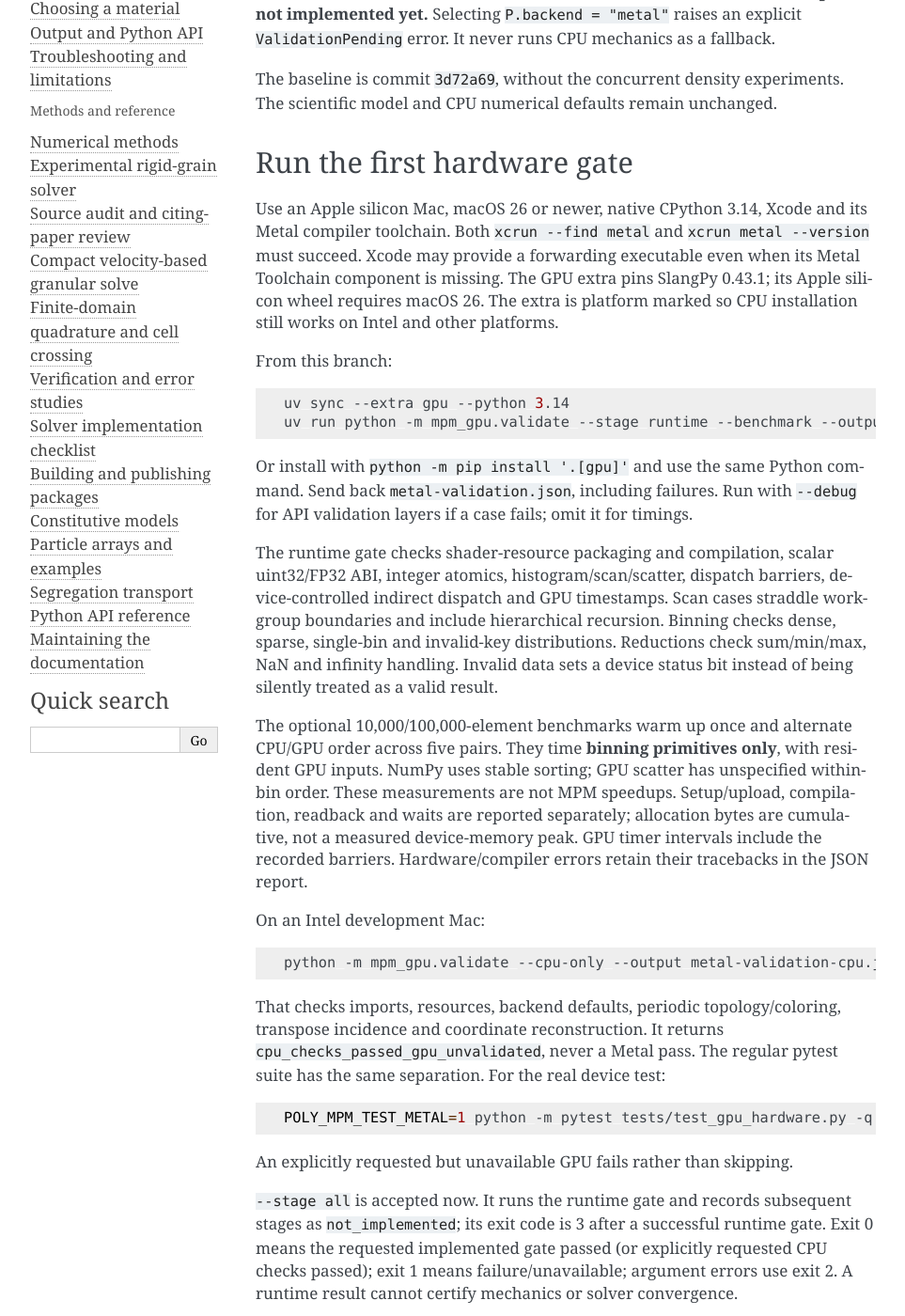
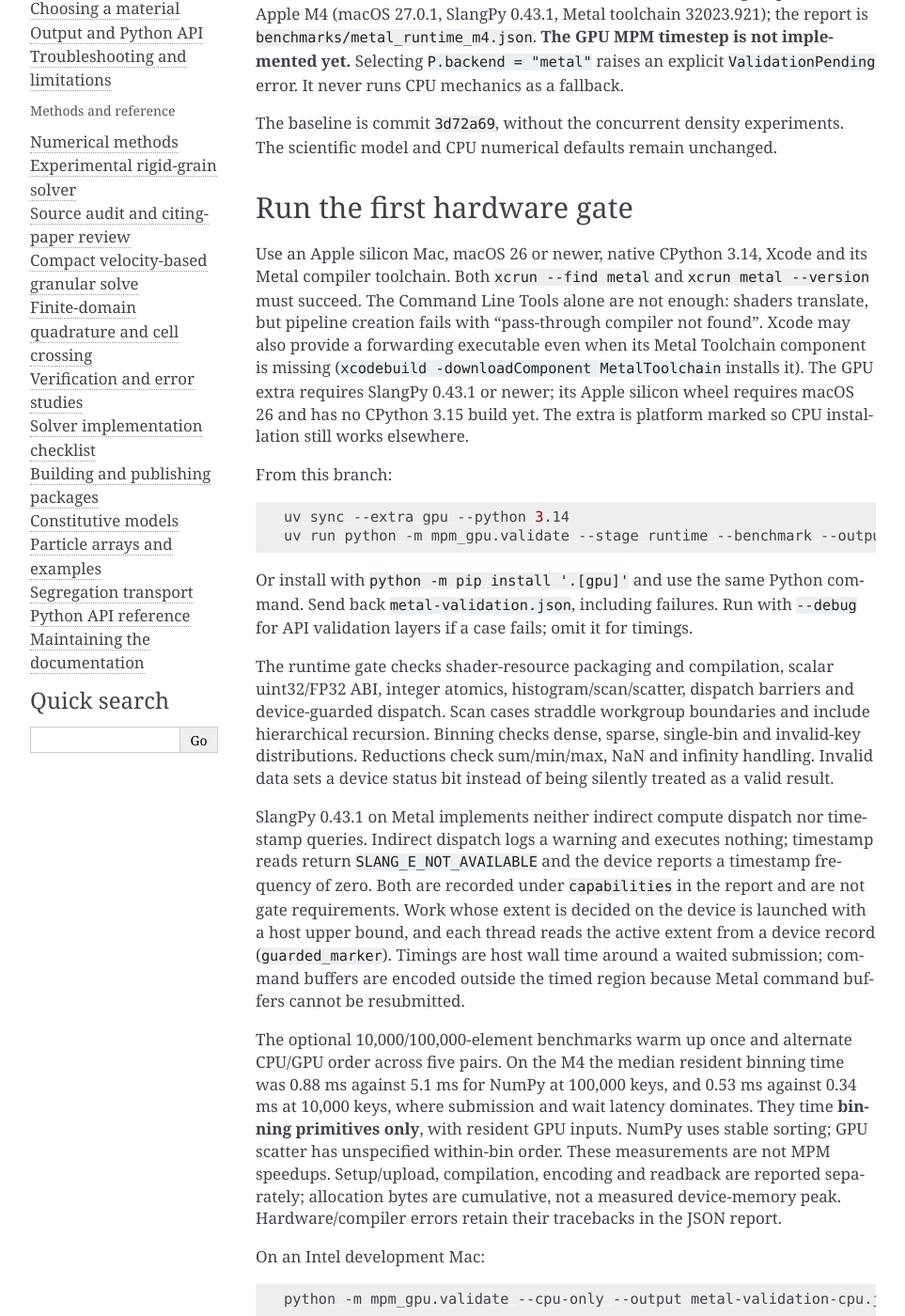
Before and after one commit to benjym/poly-mpm, a Sphinx documentation site: the page built from docs/gpu.md, in a window 1280 px wide and 1400 px high, scrolled down 268 px. Shown: the whole window at 94% size, without its empty margins (148-1111 px from the left). Built offline with Sphinx 7.4.7, drawn with Linux system fonts in a browser that asks for light colours; some of the changed text lies outside the part shown.

Commit message:
Pass the Metal runtime gate on Apple M4 and relax development-host pins
SlangPy's Metal backend implements neither indirect compute dispatch nor
timestamp queries. Replace indirect dispatch with device-guarded dispatch
(host upper bound, active extent read from a device record) and time with
host wall clock around waited submissions. Both features are recorded as
capability probes rather than gate requirements. Re-encode per benchmark
sample, since Metal command buffers are single-use.

Require SlangPy >= 0.43.1 rather than an exact pin, drop the exact Python
patch pin and upgrade the lockfile. Keep both failed hardware reports.

Co-Authored-By: Claude Opus 5.5 <noreply@anthropic.com>

```diff
--- a/docs/gpu-handoff.md
+++ b/docs/gpu-handoff.md
@@ -12,7 +12,9 @@ the task is larger than running the first validation command.
 - Runtime/primitives checkpoint: `4dd4ebf`.
 - CPU science baseline: `3d72a69`, before the separate density work.
 - Target: Apple silicon only, macOS 26+, native CPython 3.14, Metal via
-  SlangPy **0.43.1**. The Intel development Mac is not a job target.
+  SlangPy 0.43.1 or newer (0.43.1 is the latest release and has no CPython 3.15
+  wheel). Pins from the Intel development Mac were relaxed; backwards
+  compatibility with older toolchains is not required.
 - Keep this backend inside the existing package, under `mpm_gpu`, with the same
   inputs, outputs, plots, Rich progress and save frequency. Segregation will be
   added later through this package; implement mechanics first.
@@ -29,6 +31,23 @@ They prevent selecting Metal and accidentally running CPU mechanics. Replace
 these guards only when the corresponding resident implementation exists and
 passes its gates. There is no GPU MPM speedup measurement yet.
 
+## Status on the Apple M4 (29 October 2026)
+
+The runtime gate passed on an Apple M4, macOS 27.0.1, CPython 3.14.10,
+SlangPy 0.43.1, Xcode with Metal toolchain 32023.921
+(`benchmarks/metal_runtime_m4.json`). Two failed reports are kept:
+`metal_runtime_m4_no_toolchain_failed.json` (Command Line Tools only, with the
+compiler check bypassed to locate the dependency) and
+`metal_runtime_m4_backend_gaps_failed.json` (indirect dispatch and timestamps).
+
+SlangPy's Metal backend implements neither indirect compute dispatch (it
+warns and executes nothing) nor timestamp queries. Device-decided work extents
+use guarded dispatch: a host upper bound with each thread reading the active
+extent from a device record. Timings use host wall time around waited
+submissions. Metal command buffers are single-use, so replay requires
+re-encoding; mechanics and solver code should preallocate workspaces so that
+re-encoding allocates nothing. Gate 2 (mechanics kernels) is next.
+
 ## First action on the target Mac
 
 Fetch and check out `origin/codex/metal-backend` in a suitable clean checkout.
@@ -70,8 +89,8 @@ hardware failure or permission to mark the whole port validated.
 
 | Files | Purpose |
 | --- | --- |
-| `mpm_gpu/runtime.py` | Lazy SlangPy import, explicit Metal device, compiler/platform checks, kernel cache, scalar buffers, dispatch/barriers, indirect dispatch, timestamps and transfer accounting |
-| `mpm_gpu/shaders/primitives.slang` | Nine entry points: fill, histogram, tiled scan, scan offsets, scatter, reduction, device dispatch arguments, indirect marker and ABI probe |
+| `mpm_gpu/runtime.py` | Lazy SlangPy import, explicit Metal device, compiler/platform checks, kernel cache, scalar buffers, dispatch/barriers and transfer accounting; indirect dispatch and timestamps are kept only for capability probes |
+| `mpm_gpu/shaders/primitives.slang` | Ten entry points: fill, histogram, tiled scan, scan offsets, scatter, reduction, guarded marker, device dispatch arguments and indirect marker (capability probe only) and ABI probe |
 | `mpm_gpu/primitives.py` | Hierarchical scans/reductions and histogram → scan → scatter; intermediate buffers remain on device |
 | `mpm_gpu/topology.py` | Static canonical Q1 neighbors, transpose incidence, conflict colors, split cell/fraction coordinates |
 | `mpm_gpu/config.py` | Backend defaults, supported configuration validation and temporary runner guard |
--- a/docs/gpu.md
+++ b/docs/gpu.md
@@ -4,7 +4,9 @@ For continuation on the target Mac, start with the [agent handoff](gpu-handoff.m
 
 The first implementation milestone supplies the optional Metal runtime, resident
 integer binning, hierarchical scans/reductions, static Q1 incidence, split
-particle coordinates and a hardware validation command. **The GPU MPM timestep
+particle coordinates and a hardware validation command. The runtime gate passed
+on an Apple M4 (macOS 27.0.1, SlangPy 0.43.1, Metal toolchain 32023.921); the
+report is `benchmarks/metal_runtime_m4.json`. **The GPU MPM timestep
 is not implemented yet.** Selecting `P.backend = "metal"` raises an explicit
 `ValidationPending` error. It never runs CPU mechanics as a fallback.
 
@@ -15,10 +17,13 @@ The scientific model and CPU numerical defaults remain unchanged.
 
 Use an Apple silicon Mac, macOS 26 or newer, native CPython 3.14, Xcode and its
 Metal compiler toolchain. Both `xcrun --find metal` and
-`xcrun metal --version` must succeed. Xcode may provide a forwarding executable
-even when its Metal Toolchain component is missing. The GPU extra pins
-SlangPy 0.43.1; its Apple silicon wheel requires macOS 26. The extra is platform
-marked so CPU installation still works on Intel and other platforms.
+`xcrun metal --version` must succeed. The Command Line Tools alone are not
+enough: shaders translate, but pipeline creation fails with "pass-through
+compiler not found". Xcode may also provide a forwarding executable even when
+its Metal Toolchain component is missing (`xcodebuild -downloadComponent
+MetalToolchain` installs it). The GPU extra requires SlangPy 0.43.1 or newer;
+its Apple silicon wheel requires macOS 26 and has no CPython 3.15 build yet.
+The extra is platform marked so CPU installation still works elsewhere.
 
 From this branch:
 
@@ -32,20 +37,31 @@ Send back `metal-validation.json`, including failures. Run with `--debug` for
 API validation layers if a case fails; omit it for timings.
 
 The runtime gate checks shader-resource packaging and compilation, scalar
-uint32/FP32 ABI, integer atomics, histogram/scan/scatter, dispatch barriers,
-device-controlled indirect dispatch and GPU timestamps. Scan cases straddle
+uint32/FP32 ABI, integer atomics, histogram/scan/scatter, dispatch barriers
+and device-guarded dispatch. Scan cases straddle
 workgroup boundaries and include hierarchical recursion. Binning checks dense,
 sparse, single-bin and invalid-key distributions. Reductions check sum/min/max,
 NaN and infinity handling. Invalid data sets a device status bit instead of
 being silently treated as a valid result.
 
+SlangPy 0.43.1 on Metal implements neither indirect compute dispatch nor
+timestamp queries. Indirect dispatch logs a warning and executes nothing;
+timestamp reads return `SLANG_E_NOT_AVAILABLE` and the device reports a
+timestamp frequency of zero. Both are recorded under `capabilities` in the
+report and are not gate requirements. Work whose extent is decided on the
+device is launched with a host upper bound, and each thread reads the active
+extent from a device record (`guarded_marker`). Timings are host wall time
+around a waited submission; command buffers are encoded outside the timed
+region because Metal command buffers cannot be resubmitted.
+
 The optional 10,000/100,000-element benchmarks warm up once and alternate CPU/GPU
-order across five pairs. They time **binning primitives only**, with resident
+order across five pairs. On the M4 the median resident binning time was 0.88 ms
+against 5.1 ms for NumPy at 100,000 keys, and 0.53 ms against 0.34 ms at
+10,000 keys, where submission and wait latency dominates. They time **binning primitives only**, with resident
 GPU inputs. NumPy uses stable sorting; GPU scatter has unspecified within-bin
 order. These measurements are not MPM speedups. Setup/upload, compilation,
-readback and waits are reported separately; allocation bytes are cumulative,
-not a measured device-memory peak. GPU timer intervals include the recorded
-barriers. Hardware/compiler errors retain their tracebacks in the JSON report.
+encoding and readback are reported separately; allocation bytes are cumulative,
+not a measured device-memory peak. Hardware/compiler errors retain their tracebacks in the JSON report.
 
 On an Intel development Mac:
 
@@ -98,9 +114,10 @@ Each gate needs a real Apple silicon result before dependent integration is
 called verified. Implementations must retain failures, keep the CPU reference
 independent and avoid a CPU solver fallback.
 
-1. **Runtime/primitives (implemented, hardware validation pending).** Run the
-   command above before relying on scan, atomics, synchronization or indirect
-   dispatch in mechanics.
+1. **Runtime/primitives (passed on Apple M4).** Scans, integer atomics,
+   binning, reductions, barriers and guarded dispatch are validated. Indirect
+   dispatch and GPU timestamps are unavailable in the current SlangPy Metal
+   backend and must not be used.
 2. **Mechanics kernels.** Node-owned gathers using device bins; compact paired
    `B`/`B.T`; periodic aliases merged; local metric and analytic tangential
    eigensystem; exact opening/sticking/sliding local solves; planar exponential
@@ -141,19 +158,19 @@ must not silently incorporate a density-model change.
 The eventual full benchmark will use science fixtures plus connected and
 repeated disconnected 10k/100k-particle domains, with identical CPU/GPU states,
 time steps, diagnostics and tolerance on the same target Mac. Keep cold startup
-and compilation separate from warm timings; record kernel timestamps, wall
-time, transfer bytes/time, memory, iteration counts and plotting cost. There is
-no measured GPU MPM speedup yet.
+and compilation separate from warm timings; record wall time per waited
+submission (kernel timestamps are unavailable in the current backend), transfer
+bytes/time, memory, iteration counts and plotting cost. There is no measured
+GPU MPM speedup yet.
 
 Segregation and packing corrections can extend this package after the mechanics
 gates pass; no separate package or GPU-specific input/output format is needed.
 
 ## Sources
 
-- [SlangPy 0.43.1 release and wheel metadata](https://pypi.org/project/slangpy/0.43.1/).
+- [SlangPy release and wheel metadata](https://pypi.org/project/slangpy/).
 - [Low-level compute kernel API](https://slangpy.shader-slang.org/en/stable/src/tutorials/compute_shader.html).
 - [SlangPy API reference](https://slangpy.shader-slang.org/en/stable/src/api_reference.html).
 
-Runtime signatures were checked against the `.pyi` API shipped inside the pinned
-0.43.1 Apple silicon wheel. Documentation for newer versions is not an execution
-test of this pin.
+Runtime signatures were checked against the `.pyi` API shipped inside the
+0.43.1 Apple silicon wheel. A newer SlangPy must re-pass the runtime gate.
--- a/mpm_gpu/__init__.py
+++ b/mpm_gpu/__init__.py
@@ -4,7 +4,8 @@ The Metal runtime and primitives are experimental. The resident MPM runner is
 not enabled until the hardware validation gates documented in docs/gpu.md pass.
 """
 
-SLANGPY_VERSION = "0.43.1"
+# Oldest SlangPy validated on Apple silicon; newer releases must re-pass the gates.
+SLANGPY_MINIMUM = (0, 43, 1)
 
 
 class GPUError(RuntimeError):
--- a/pyproject.toml
+++ b/pyproject.toml
@@ -33,7 +33,7 @@ required-version = '26.10.1'
 extend-exclude = '^/legacy/'
 
 [project.optional-dependencies]
-gpu = ["slangpy==0.43.1; sys_platform == 'darwin' and platform_machine == 'arm64' and python_version == '3.14'"]
+gpu = ["slangpy>=0.43.1; sys_platform == 'darwin' and platform_machine == 'arm64'"]
 dev = ["pytest>=9.2", "pytest-cov>=7.1", "black==26.10.1"]
 release = ["build>=1.3", "twine>=6.2"]
 docs = ["sphinx>=8.2", "myst-parser>=4"]
```
Also changed, not shown: other parts of docs/gpu-handoff.md (+1 -1 lines), 8 other files.
